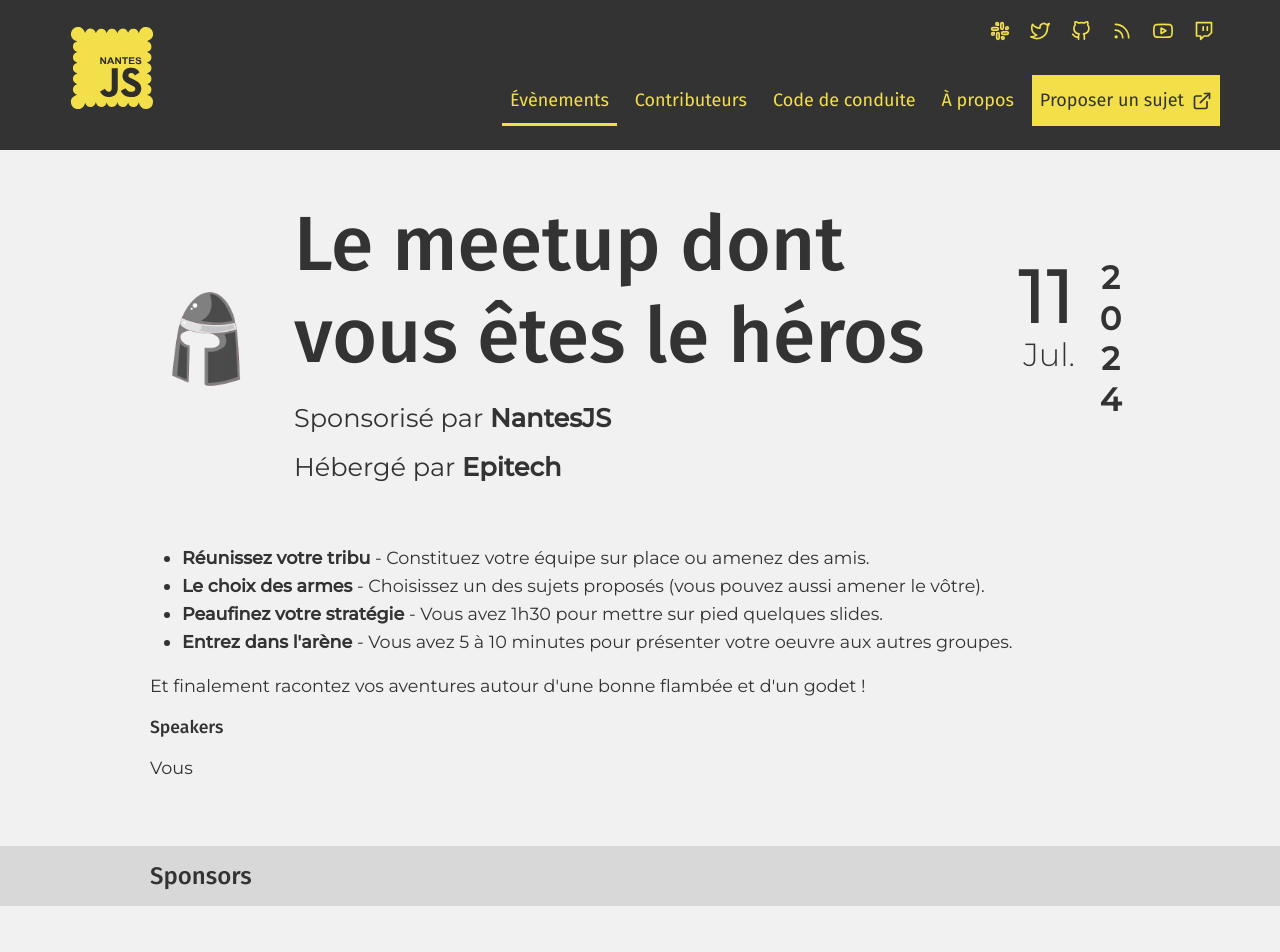
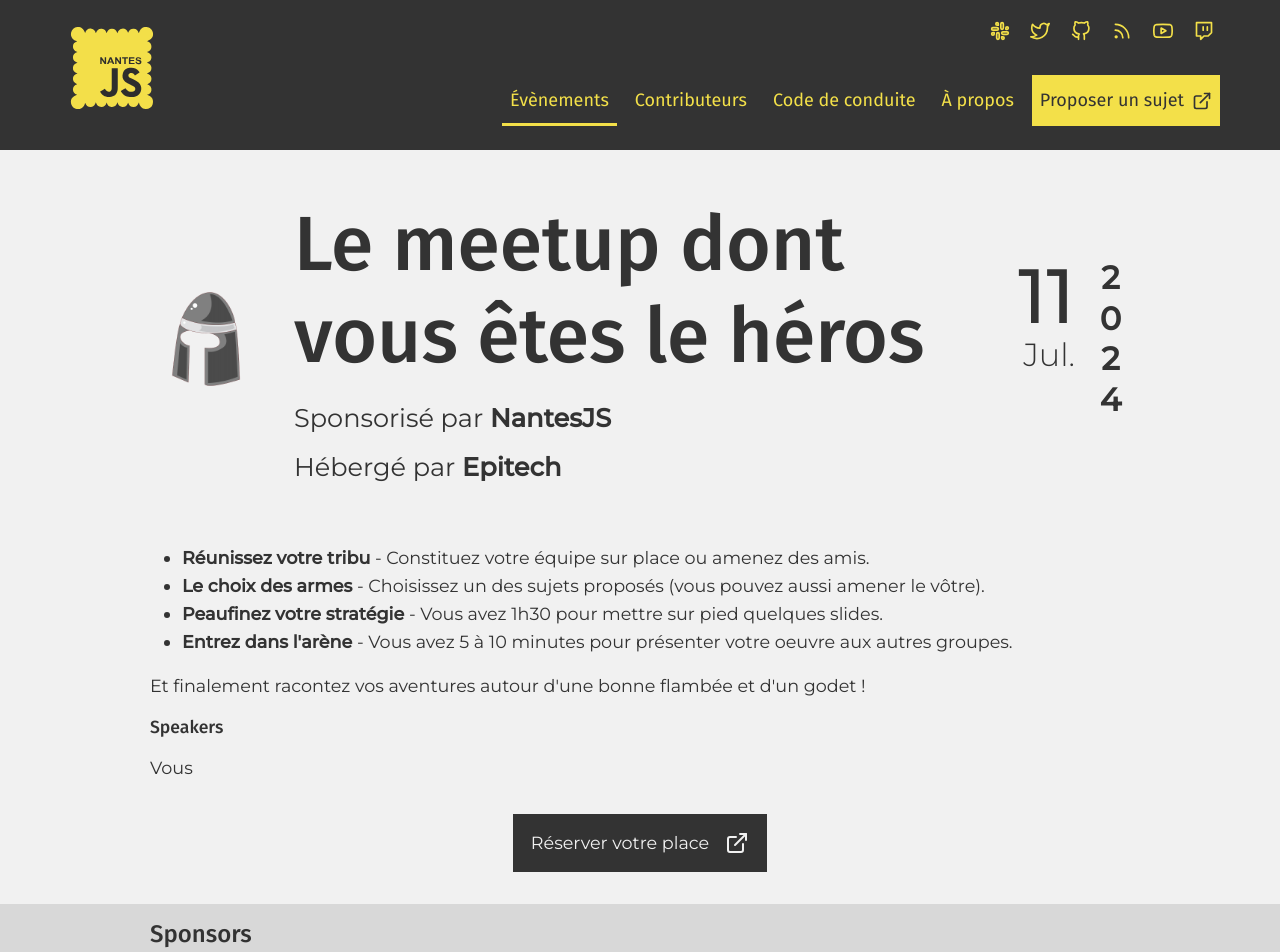
Before and after one commit to NantesJS/nantesjs-website, a Next.js app: page / in a window 1280 px wide. Shown: the top 952 px of the page. Built offline with nearby package versions, Linux system fonts and the light colour scheme.

Commit message:
✨ Add reservation button

```diff
--- a/src/app/components/Meetup.css
+++ b/src/app/components/Meetup.css
@@ -4,6 +4,31 @@
 
 .meetup h2 {
     margin-bottom: 1rem;
+}
+
+.meetup > .reservation {
+    display: flex;
+    justify-content: center;
+}
+
+.meetup > .reservation a {
+    align-items: center;
+    background-color: var(--color-dark-grey);
+    border: 2px solid var(--color-dark-grey);
+    color: var(--color-light-grey);
+    display: flex;
+    justify-content: center;
+    gap: 1rem;
+    padding: 0.8rem 1rem;
+    text-decoration: none;
+    transition: background-color 0.2s ease-in-out;
+    width: fit-content;
+}
+
+.meetup > .reservation a:hover {
+    background-color: var(--color-light-grey);
+    color: var(--color-dark-grey);
+    transition: all 0.4s ease-in-out;
 }
 
 .meetup article {
--- a/src/app/components/Meetup.jsx
+++ b/src/app/components/Meetup.jsx
@@ -1,3 +1,5 @@
+import Link from 'next/link'
+import { ExternalLink } from 'react-feather'
 import { MainSection } from '@/app/(layout)'
 import { MeetupDetails, MeetupTitle } from '@/app/components'
 
@@ -8,6 +10,12 @@ export async function Meetup ({ meetup }) {
         <MainSection className="meetup">
             <MeetupTitle meetup={meetup} />
             <MeetupDetails meetup={meetup} />
+            <p className="reservation">
+                <Link href={meetup.ticketsUrl}>
+                    Réserver votre place
+                    <ExternalLink />
+                </Link>
+            </p>
         </MainSection>
     )
 }
```
